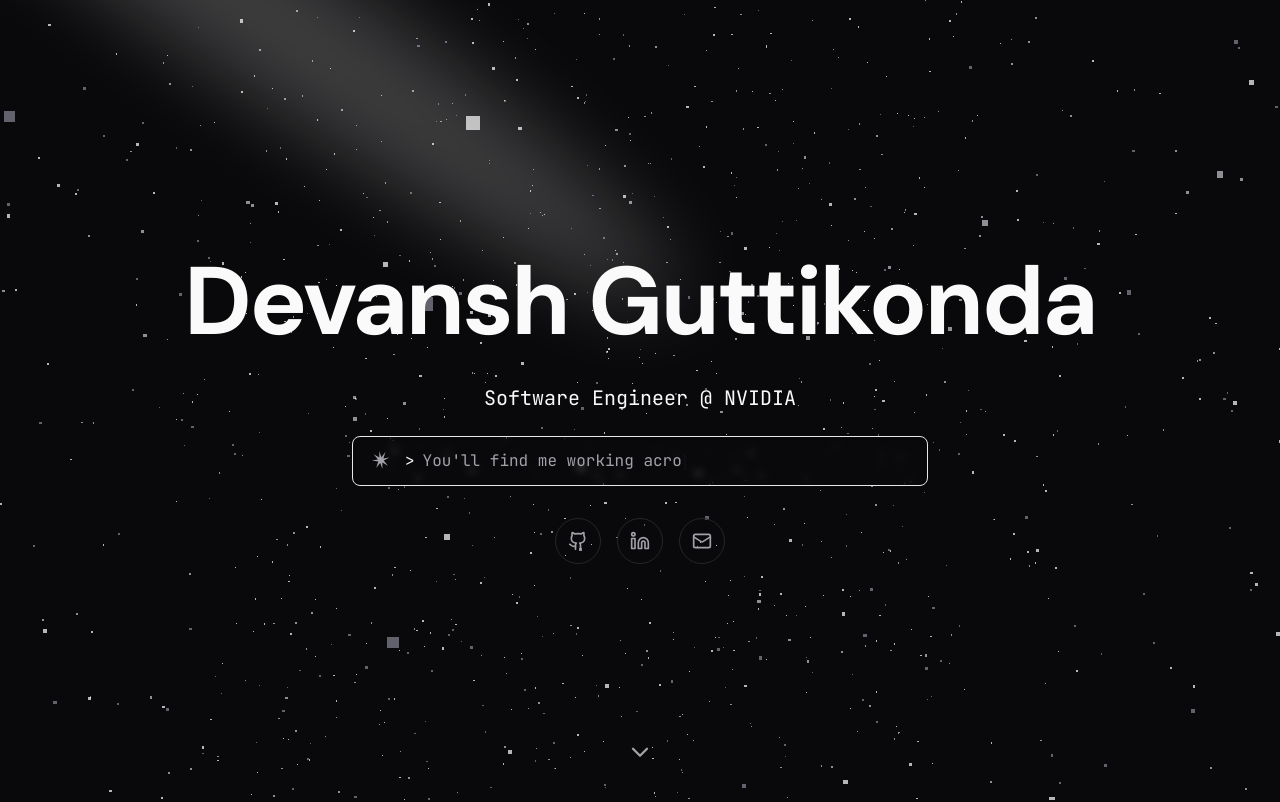
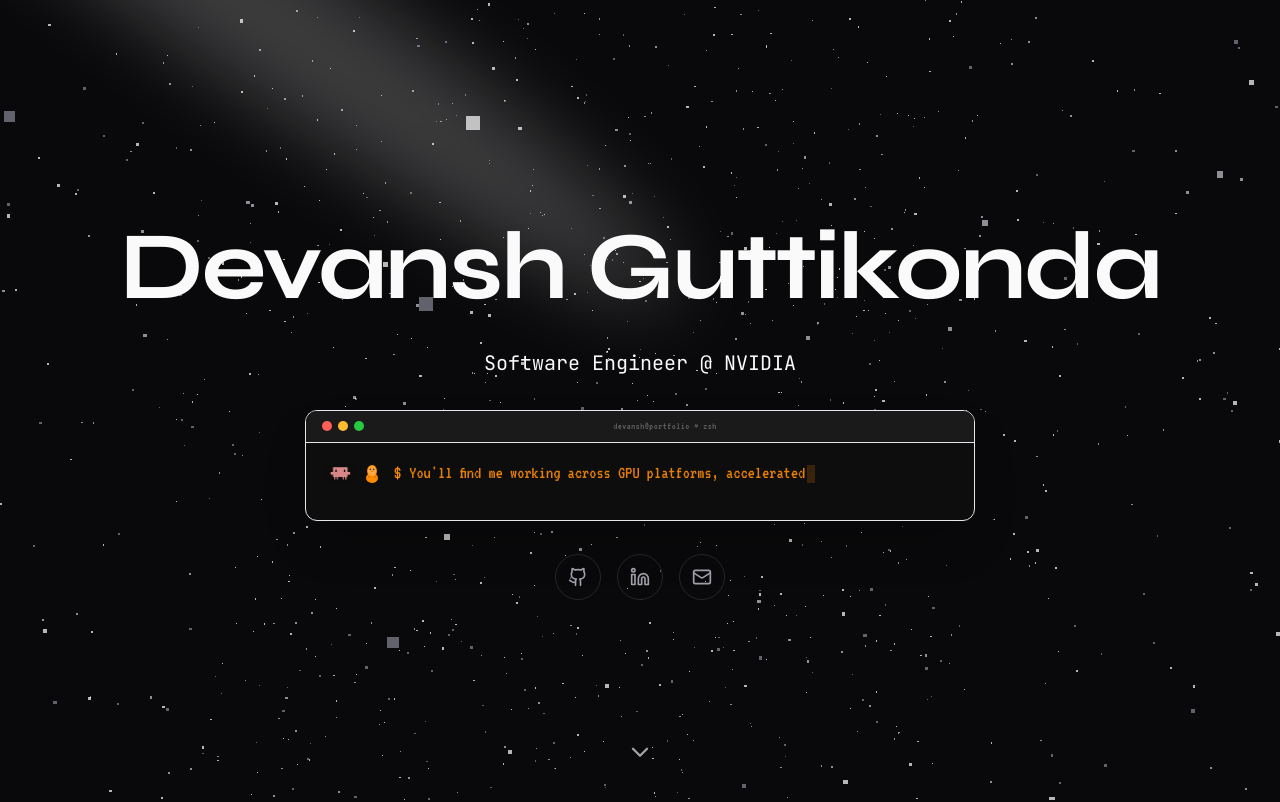
Before and after one commit to Devansh-Gutti/portfolio, a Next.js app: page / in a window 1280 px wide. Shown: the top 802 px of the page. Built offline with nearby package versions, Linux system fonts and the light colour scheme.

Commit message:
Add GlowingEffect to cards, retro terminal with pixel font and mascots

```diff
--- a/components/animations/terminal-typewriter.tsx
+++ b/components/animations/terminal-typewriter.tsx
@@ -1,29 +1,28 @@
 "use client";
 
 import { useState, useEffect, useCallback } from "react";
-import { motion } from "framer-motion";
+import { motion, AnimatePresence } from "framer-motion";
 
 interface TerminalTypewriterProps {
   facts: string[];
   typingSpeed?: number;
-  deletingSpeed?: number;
   pauseDuration?: number;
 }
 
 export function TerminalTypewriter({
   facts,
-  typingSpeed = 35,
-  deletingSpeed = 20,
-  pauseDuration = 2500,
+  typingSpeed = 30,
+  pauseDuration = 3000,
 }: TerminalTypewriterProps) {
   const [currentFactIndex, setCurrentFactIndex] = useState(0);
   const [displayText, setDisplayText] = useState("");
-  const [phase, setPhase] = useState<"typing" | "paused" | "deleting">("typing");
+  const [phase, setPhase] = useState<"typing" | "paused" | "clearing">("typing");
 
   const currentFact = facts[currentFactIndex];
 
   const advanceToNext = useCallback(() => {
     setCurrentFactIndex((prev) => (prev + 1) % facts.length);
+    setDisplayText("");
     setPhase("typing");
   }, [facts.length]);
 
@@ -36,35 +35,36 @@
           setDisplayText(currentFact.slice(0, displayText.length + 1));
         }, typingSpeed);
       } else {
-        timeout = setTimeout(() => setPhase("paused"), pauseDuration);
+        timeout = setTimeout(() => setPhase("clearing"), pauseDuration);
       }
-    } else if (phase === "paused") {
-      timeout = setTimeout(() => setPhase("deleting"), 0);
-    } else if (phase === "deleting") {
-      if (displayText.length > 0) {
-        timeout = setTimeout(() => {
-          setDisplayText(displayText.slice(0, -1));
-        }, deletingSpeed);
-      } else {
-        timeout = setTimeout(advanceToNext, 300);
-      }
+    } else if (phase === "clearing") {
+      timeout = setTimeout(advanceToNext, 400);
     }
 
     return () => clearTimeout(timeout);
-  }, [displayText, phase, currentFact, typingSpeed, deletingSpeed, pauseDuration, advanceToNext]);
+  }, [displayText, phase, currentFact, typingSpeed, pauseDuration, advanceToNext]);
 
   return (
-    <div className="font-mono text-sm sm:text-base">
-      <div className="flex items-start gap-2 text-muted-foreground">
-        <span className="shrink-0 select-none text-accent">{">"}</span>
-        <span className="min-h-[1.5em]">
-          {displayText}
+    <div className="font-terminal text-base sm:text-lg min-h-[2.5em] flex items-start">
+      <span className="shrink-0 select-none text-[#FF8C00] mr-2">$</span>
+      <div className="min-h-[1.5em] relative">
+        <AnimatePresence mode="wait">
           <motion.span
-            animate={{ opacity: [1, 0] }}
-            transition={{ duration: 0.6, repeat: Infinity, repeatType: "reverse" }}
-            className="inline-block w-[2px] h-[1em] bg-accent align-middle ml-0.5"
-          />
-        </span>
+            key={currentFactIndex}
+            initial={{ opacity: 0 }}
+            animate={{ opacity: 1 }}
+            exit={{ opacity: 0 }}
+            transition={{ duration: 0.3 }}
+            className="text-[#FF8C00]/90"
+          >
+            {displayText}
+          </motion.span>
+        </AnimatePresence>
+        <motion.span
+          animate={{ opacity: [1, 0] }}
+          transition={{ duration: 0.5, repeat: Infinity, repeatType: "reverse" }}
+          className="inline-block w-[8px] h-[1em] bg-[#FF8C00] align-middle ml-0.5"
+        />
       </div>
     </div>
   );
--- a/components/sections/hero.tsx
+++ b/components/sections/hero.tsx
@@ -1,12 +1,13 @@
 "use client";
 
 import dynamic from "next/dynamic";
+import Image from "next/image";
 import { motion } from "framer-motion";
 import { Github, Linkedin, Mail, ChevronDown } from "lucide-react";
 import { TextGenerateEffect } from "@/components/aceternityui/text-generate-effect";
 import { Spotlight } from "@/components/aceternityui/spotlight";
 import { TerminalTypewriter } from "@/components/animations/terminal-typewriter";
-import { ClaudeLogo } from "@/components/icons/claude-logo";
+import { GlowingEffect } from "@/components/ui/glowing-effect";
 import { siteConfig, heroFacts } from "@/lib/data";
 
 const ParticleField = dynamic(
@@ -14,6 +15,29 @@
     import("@/components/three/particle-field").then((m) => m.ParticleField),
   { ssr: false }
 );
+
+function TuxLogo({ className }: { className?: string }) {
+  return (
+    <svg
+      viewBox="0 0 100 120"
+      className={className}
+      fill="none"
+      xmlns="http://www.w3.org/2000/svg"
+      aria-label="Linux Tux"
+    >
+      <ellipse cx="50" cy="85" rx="30" ry="25" fill="#FF8C00" />
+      <ellipse cx="50" cy="50" rx="25" ry="30" fill="#FF8C00" />
+      <ellipse cx="50" cy="50" rx="20" ry="25" fill="#FFa844" />
+      <circle cx="42" cy="42" r="4" fill="#1a1a1a" />
+      <circle cx="58" cy="42" r="4" fill="#1a1a1a" />
+      <circle cx="43" cy="41" r="1.5" fill="white" />
+      <circle cx="59" cy="41" r="1.5" fill="white" />
+      <ellipse cx="50" cy="52" rx="4" ry="3" fill="#E07000" />
+      <ellipse cx="35" cy="80" rx="8" ry="4" fill="#E07000" />
+      <ellipse cx="65" cy="80" rx="8" ry="4" fill="#E07000" />
+    </svg>
+  );
+}
 
 export function Hero() {
   return (
@@ -32,7 +56,7 @@
         >
           <TextGenerateEffect
             words={siteConfig.name}
-            className="text-5xl sm:text-7xl md:text-8xl font-bold tracking-tight"
+            className="text-5xl sm:text-7xl md:text-8xl font-bold tracking-tight font-display"
           />
         </motion.div>
 
@@ -49,17 +73,42 @@
           initial={{ opacity: 0, y: 20 }}
           animate={{ opacity: 1, y: 0 }}
           transition={{ delay: 1.3, duration: 0.6 }}
-          className="mt-6 flex items-center gap-3 rounded-lg border border-border/50 bg-card/30 px-4 py-3 backdrop-blur-sm max-w-xl w-full"
+          className="mt-8 w-full max-w-2xl relative rounded-xl p-px"
         >
-          <motion.div
-            animate={{ rotate: [0, 10, -10, 0] }}
-            transition={{ duration: 4, repeat: Infinity, ease: "easeInOut" }}
-            className="shrink-0"
-          >
-            <ClaudeLogo size={24} className="text-muted-foreground" />
-          </motion.div>
-          <div className="flex-1 text-left">
-            <TerminalTypewriter facts={heroFacts} />
+          <GlowingEffect
+            spread={50}
+            glow
+            disabled={false}
+            proximity={80}
+            inactiveZone={0.01}
+            borderWidth={2}
+          />
+          <div className="relative rounded-xl border border-border/50 bg-[#0d0d0d] overflow-hidden shadow-2xl">
+          <div className="flex items-center gap-2 px-4 py-2 bg-[#1a1a1a] border-b border-border/30">
+            <div className="flex gap-1.5">
+              <div className="w-2.5 h-2.5 rounded-full bg-[#ff5f57]" />
+              <div className="w-2.5 h-2.5 rounded-full bg-[#febc2e]" />
+              <div className="w-2.5 h-2.5 rounded-full bg-[#28c840]" />
+            </div>
+            <span className="flex-1 text-center text-[10px] font-terminal text-[#666] tracking-wider">
+              devansh@portfolio ~ zsh
+            </span>
+          </div>
+          <div className="px-5 py-4 flex items-start gap-3">
+            <div className="flex items-center gap-2 shrink-0 pt-0.5">
+              <Image
+                src="/claude-mascot.png"
+                alt="Claude"
+                width={28}
+                height={28}
+                className="rounded-sm"
+              />
+              <TuxLogo className="w-5 h-6" />
+            </div>
+            <div className="flex-1 min-w-0">
+              <TerminalTypewriter facts={heroFacts} />
+            </div>
+          </div>
           </div>
         </motion.div>
 
--- /dev/null
+++ b/components/ui/glowing-effect.tsx
@@ -0,0 +1,185 @@
+"use client";
+
+import { memo, useCallback, useEffect, useRef } from "react";
+import { cn } from "@/lib/utils";
+import { animate } from "motion/react";
+
+interface GlowingEffectProps {
+  blur?: number;
+  inactiveZone?: number;
+  proximity?: number;
+  spread?: number;
+  variant?: "default" | "white";
+  glow?: boolean;
+  className?: string;
+  disabled?: boolean;
+  movementDuration?: number;
+  borderWidth?: number;
+}
+
+const GlowingEffect = memo(
+  ({
+    blur = 0,
+    inactiveZone = 0.7,
+    proximity = 0,
+    spread = 20,
+    variant = "default",
+    glow = false,
+    className,
+    movementDuration = 2,
+    borderWidth = 1,
+    disabled = true,
+  }: GlowingEffectProps) => {
+    const containerRef = useRef<HTMLDivElement>(null);
+    const lastPosition = useRef({ x: 0, y: 0 });
+    const animationFrameRef = useRef<number>(0);
+
+    const handleMove = useCallback(
+      (e?: MouseEvent | { x: number; y: number }) => {
+        if (!containerRef.current) return;
+
+        if (animationFrameRef.current) {
+          cancelAnimationFrame(animationFrameRef.current);
+        }
+
+        animationFrameRef.current = requestAnimationFrame(() => {
+          const element = containerRef.current;
+          if (!element) return;
+
+          const { left, top, width, height } = element.getBoundingClientRect();
+          const mouseX = e?.x ?? lastPosition.current.x;
+          const mouseY = e?.y ?? lastPosition.current.y;
+
+          if (e) {
+            lastPosition.current = { x: mouseX, y: mouseY };
+          }
+
+          const center = [left + width * 0.5, top + height * 0.5];
+          const distanceFromCenter = Math.hypot(
+            mouseX - center[0],
+            mouseY - center[1]
+          );
+          const inactiveRadius = 0.5 * Math.min(width, height) * inactiveZone;
+
+          if (distanceFromCenter < inactiveRadius) {
+            element.style.setProperty("--active", "0");
+            return;
+          }
+
+          const isActive =
+            mouseX > left - proximity &&
+            mouseX < left + width + proximity &&
+            mouseY > top - proximity &&
+            mouseY < top + height + proximity;
+
+          element.style.setProperty("--active", isActive ? "1" : "0");
+
+          if (!isActive) return;
+
+          const currentAngle =
+            parseFloat(element.style.getPropertyValue("--start")) || 0;
+          let targetAngle =
+            (180 * Math.atan2(mouseY - center[1], mouseX - center[0])) /
+              Math.PI +
+            90;
+
+          const angleDiff = ((targetAngle - currentAngle + 180) % 360) - 180;
+          const newAngle = currentAngle + angleDiff;
+
+          animate(currentAngle, newAngle, {
+            duration: movementDuration,
+            ease: [0.16, 1, 0.3, 1],
+            onUpdate: (value) => {
+              element.style.setProperty("--start", String(value));
+            },
+          });
+        });
+      },
+      [inactiveZone, proximity, movementDuration]
+    );
+
+    useEffect(() => {
+      if (disabled) return;
+
+      const handleScroll = () => handleMove();
+      const handlePointerMove = (e: PointerEvent) => handleMove(e);
+
+      window.addEventListener("scroll", handleScroll, { passive: true });
+      document.body.addEventListener("pointermove", handlePointerMove, {
+        passive: true,
+      });
+
+      return () => {
+        if (animationFrameRef.current) {
+          cancelAnimationFrame(animationFrameRef.current);
+        }
+        window.removeEventListener("scroll", handleScroll);
+        document.body.removeEventListener("pointermove", handlePointerMove);
+      };
+    }, [handleMove, disabled]);
+
+    const whiteGradient = `radial-gradient(circle, rgba(255,255,255,0.5) 10%, transparent 20%),
+      radial-gradient(circle at 40% 40%, rgba(200,200,200,0.4) 5%, transparent 15%),
+      radial-gradient(circle at 60% 60%, rgba(255,255,255,0.3) 10%, transparent 20%),
+      repeating-conic-gradient(
+        from 236.84deg at 50% 50%,
+        rgba(255,255,255,0.7) 0%,
+        rgba(180,180,180,0.5) calc(25% / var(--repeating-conic-gradient-times)),
+        rgba(255,255,255,0.4) calc(50% / var(--repeating-conic-gradient-times)),
+        rgba(200,200,200,0.5) calc(75% / var(--repeating-conic-gradient-times)),
+        rgba(255,255,255,0.7) calc(100% / var(--repeating-conic-gradient-times))
+      )`;
+
+    return (
+      <>
+        <div
+          className={cn(
+            "pointer-events-none absolute -inset-px hidden rounded-[inherit] border opacity-0 transition-opacity",
+            glow && "opacity-100",
+            variant === "white" && "border-white/20",
+            disabled && "!block"
+          )}
+        />
+        <div
+          ref={containerRef}
+          style={
+            {
+              "--blur": `${blur}px`,
+              "--spread": spread,
+              "--start": "0",
+              "--active": "0",
+              "--glowingeffect-border-width": `${borderWidth}px`,
+              "--repeating-conic-gradient-times": "5",
+              "--gradient": whiteGradient,
+            } as React.CSSProperties
+          }
+          className={cn(
+            "pointer-events-none absolute inset-0 rounded-[inherit] opacity-100 transition-opacity",
+            glow && "opacity-100",
+            blur > 0 && "blur-[var(--blur)]",
+            className,
+            disabled && "!hidden"
+          )}
+        >
+          <div
+            className={cn(
+              "glow",
+              "rounded-[inherit]",
+              'after:content-[""] after:rounded-[inherit] after:absolute after:inset-[calc(-1*var(--glowingeffect-border-width))]',
+              "after:[border:var(--glowingeffect-border-width)_solid_transparent]",
+              "after:[background:var(--gradient)] after:[background-attachment:fixed]",
+              "after:opacity-[var(--active)] after:transition-opacity after:duration-300",
+              "after:[mask-clip:padding-box,border-box]",
+              "after:[mask-composite:intersect]",
+              "after:[mask-image:linear-gradient(#0000,#0000),conic-gradient(from_calc((var(--start)-var(--spread))*1deg),#00000000_0deg,#fff,#00000000_calc(var(--spread)*2deg))]"
+            )}
+          />
+        </div>
+      </>
+    );
+  }
+);
+
+GlowingEffect.displayName = "GlowingEffect";
+
+export { GlowingEffect };
--- a/package.json
+++ b/package.json
@@ -14,6 +14,7 @@
     "framer-motion": "^12.35.0",
     "lenis": "^1.3.18",
     "lucide-react": "^0.577.0",
+    "motion": "^12.0.0",
     "next": "15.5.12",
     "next-themes": "^0.4.6",
     "react": "19.1.0",
--- a/tailwind.config.ts
+++ b/tailwind.config.ts
@@ -21,6 +21,7 @@
         sans: ["var(--font-sans)", "system-ui", "sans-serif"],
         display: ["var(--font-display)", "system-ui", "sans-serif"],
         mono: ["var(--font-mono)", "monospace"],
+        terminal: ["var(--font-terminal)", "monospace"],
       },
       animation: {
         shimmer: "shimmer 2s linear infinite",
```
Also changed, not shown: app/layout.tsx (+8 -2 lines), components/animations/expandable-card.tsx (+12 -5 lines), components/sections/education.tsx (+12 -1 lines), public/claude-mascot.png (added).
